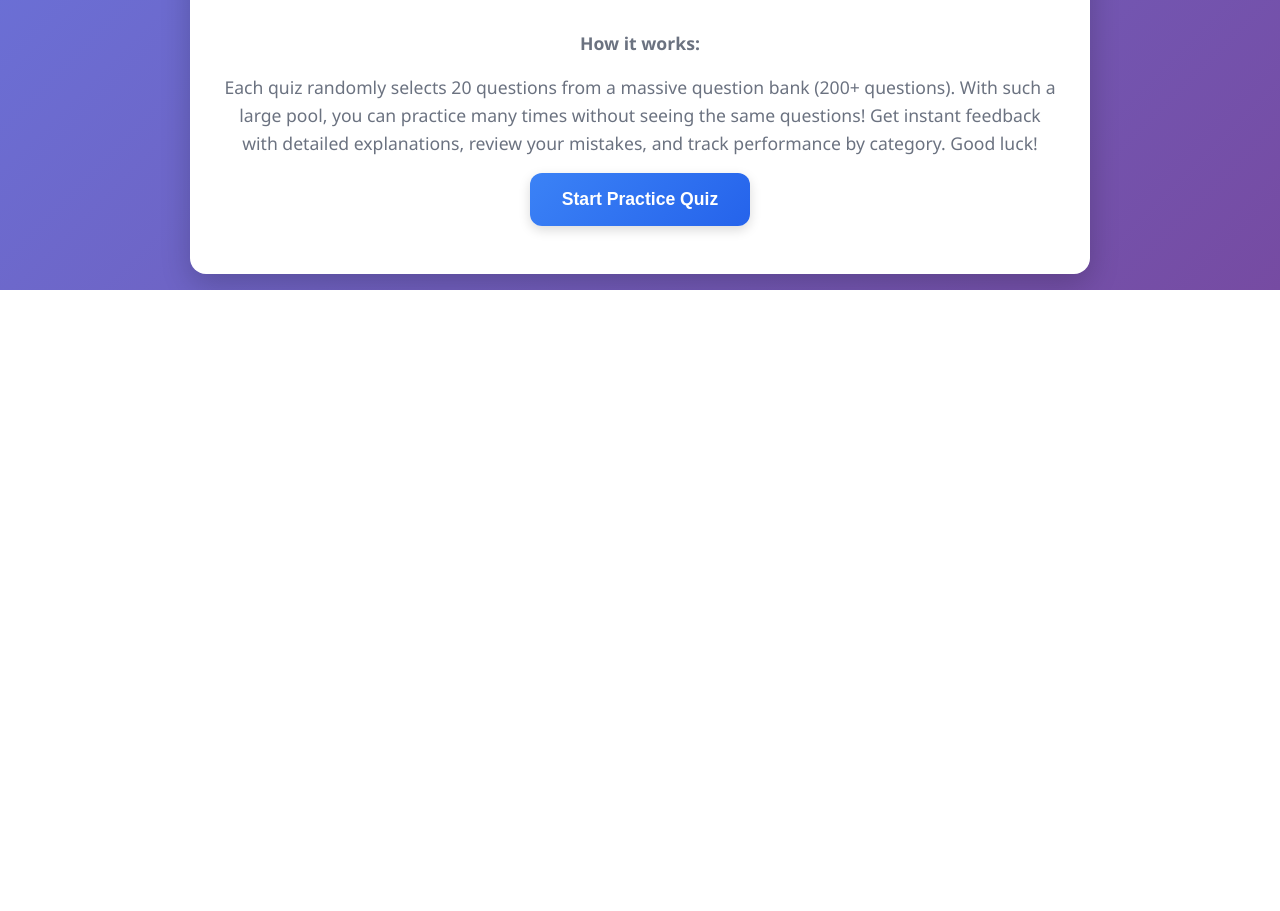
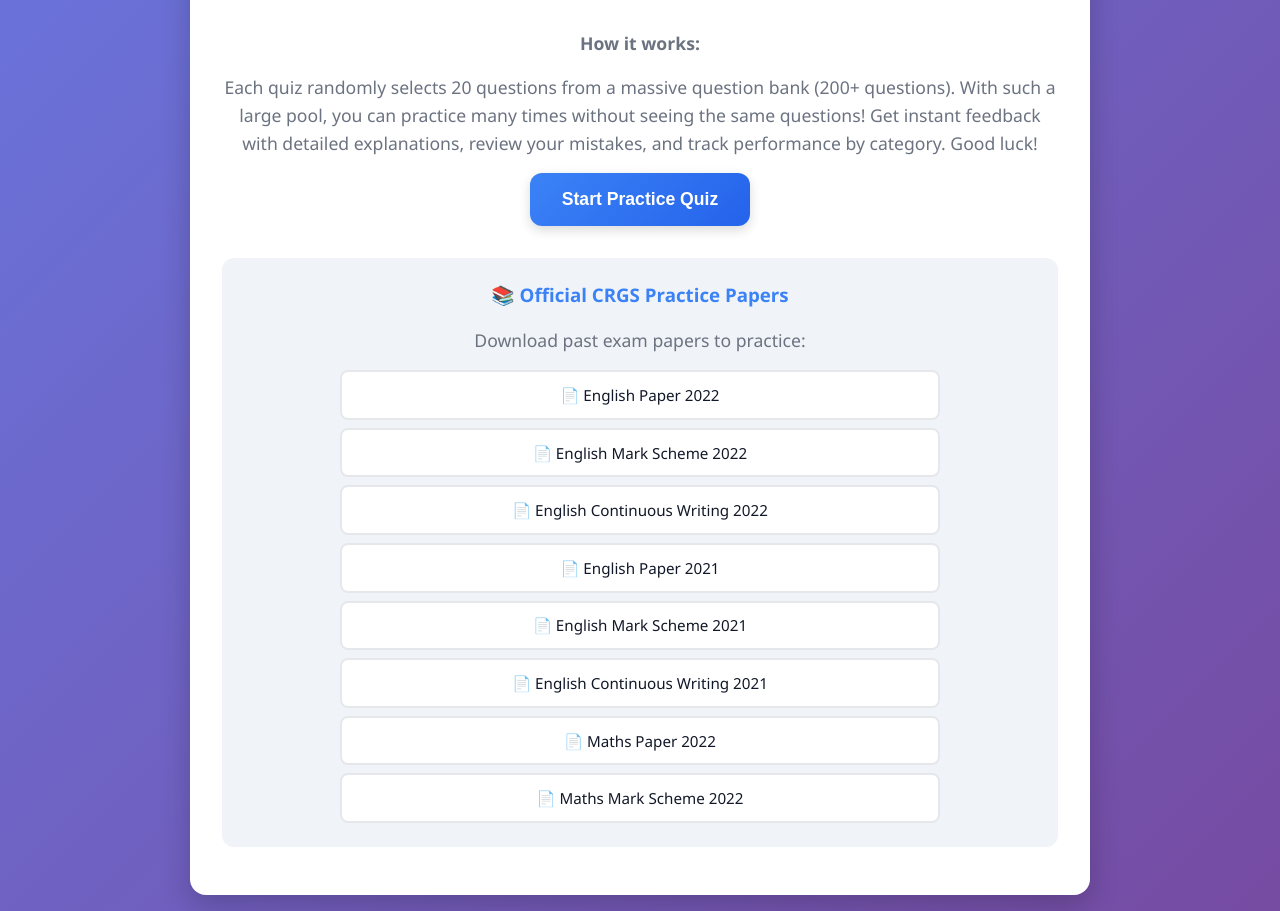
Before and after one commit to drpaulfarrow/brucefarrow.com, a plain HTML site: page 11plus.html in a window 1280 px wide. Shown: the part 670-1581 px from the top of the page. Before the commit the page ends 960 px from the top, so only its background shows below. Drawn offline with nearby package versions, Linux system fonts and the light colour scheme.

Commit message:
Add links to official CRGS practice papers PDFs on quiz page

```diff
--- a/11plus.html
+++ b/11plus.html
@@ -524,6 +524,44 @@
       margin-bottom: 1rem;
     }
 
+    /* Practice papers links */
+    .resources-section {
+      margin-top: 2rem;
+      padding: 1.5rem;
+      background: var(--bg);
+      border-radius: 12px;
+    }
+
+    .resources-section h3 {
+      color: var(--primary);
+      text-align: center;
+      margin-top: 0;
+    }
+
+    .resources-section p {
+      text-align: center;
+      color: var(--muted);
+      margin-bottom: 1rem;
+    }
+
+    .paper-link {
+      padding: 0.8rem;
+      background: white;
+      border-radius: 8px;
+      text-decoration: none;
+      color: var(--accent);
+      border: 2px solid var(--border);
+      display: block;
+      transition: all 0.2s;
+      font-size: 0.95rem;
+    }
+
+    .paper-link:hover {
+      border-color: var(--primary);
+      background: #eff6ff;
+      transform: translateX(5px);
+    }
+
     /* Animations */
     @keyframes correctPulse {
       0%, 100% { transform: scale(1); }
@@ -634,6 +672,37 @@
       <p>Each quiz randomly selects 20 questions from a massive question bank (200+ questions). With such a large pool, you can practice many times without seeing the same questions! Get instant feedback with detailed explanations, review your mistakes, and track performance by category. Good luck!</p>
 
       <button class="btn btn-primary" onclick="startQuiz()">Start Practice Quiz</button>
+
+      <div class="resources-section">
+        <h3>📚 Official CRGS Practice Papers</h3>
+        <p>Download past exam papers to practice:</p>
+        <div style="display: grid; gap: 0.5rem; max-width: 600px; margin: 0 auto;">
+          <a href="11plus/English-Paper-2022-Entry-for-Publication.pdf" target="_blank" class="paper-link">
+            📄 English Paper 2022
+          </a>
+          <a href="11plus/ENGLISH-2022-Entry-Mark-Scheme-for-publication.pdf" target="_blank" class="paper-link">
+            📄 English Mark Scheme 2022
+          </a>
+          <a href="11plus/English-Continuous-Writing-2022-Entry-for-Publication.pdf" target="_blank" class="paper-link">
+            📄 English Continuous Writing 2022
+          </a>
+          <a href="11plus/English-Paper-2021-Entry.pdf" target="_blank" class="paper-link">
+            📄 English Paper 2021
+          </a>
+          <a href="11plus/English-Paper-2021-Entry-Marking-Scheme.pdf" target="_blank" class="paper-link">
+            📄 English Mark Scheme 2021
+          </a>
+          <a href="11plus/English-Continuous-Writing-Paper-2021-Entry.pdf" target="_blank" class="paper-link">
+            📄 English Continuous Writing 2021
+          </a>
+          <a href="11plus/Maths-Paper-2022-Entry-for-Publication.pdf" target="_blank" class="paper-link">
+            📄 Maths Paper 2022
+          </a>
+          <a href="11plus/Maths-2022-Entry-Mark-Scheme.pdf" target="_blank" class="paper-link">
+            📄 Maths Mark Scheme 2022
+          </a>
+        </div>
+      </div>
     </div>
 
     <!-- Quiz Area -->
@@ -704,6 +773,37 @@
       <div class="action-buttons">
         <button class="btn btn-primary" onclick="restartQuiz()">Try Again</button>
         <button class="btn btn-secondary" onclick="location.href='index.html'">Back to Home</button>
+      </div>
+
+      <div class="resources-section">
+        <h3>📚 Official CRGS Practice Papers</h3>
+        <p>Download past exam papers to practice:</p>
+        <div style="display: grid; gap: 0.5rem; max-width: 600px; margin: 0 auto;">
+          <a href="11plus/English-Paper-2022-Entry-for-Publication.pdf" target="_blank" class="paper-link">
+            📄 English Paper 2022
+          </a>
+          <a href="11plus/ENGLISH-2022-Entry-Mark-Scheme-for-publication.pdf" target="_blank" class="paper-link">
+            📄 English Mark Scheme 2022
+          </a>
+          <a href="11plus/English-Continuous-Writing-2022-Entry-for-Publication.pdf" target="_blank" class="paper-link">
+            📄 English Continuous Writing 2022
+          </a>
+          <a href="11plus/English-Paper-2021-Entry.pdf" target="_blank" class="paper-link">
+            📄 English Paper 2021
+          </a>
+          <a href="11plus/English-Paper-2021-Entry-Marking-Scheme.pdf" target="_blank" class="paper-link">
+            📄 English Mark Scheme 2021
+          </a>
+          <a href="11plus/English-Continuous-Writing-Paper-2021-Entry.pdf" target="_blank" class="paper-link">
+            📄 English Continuous Writing 2021
+          </a>
+          <a href="11plus/Maths-Paper-2022-Entry-for-Publication.pdf" target="_blank" class="paper-link">
+            📄 Maths Paper 2022
+          </a>
+          <a href="11plus/Maths-2022-Entry-Mark-Scheme.pdf" target="_blank" class="paper-link">
+            📄 Maths Mark Scheme 2022
+          </a>
+        </div>
       </div>
     </div>
   </div>
```
